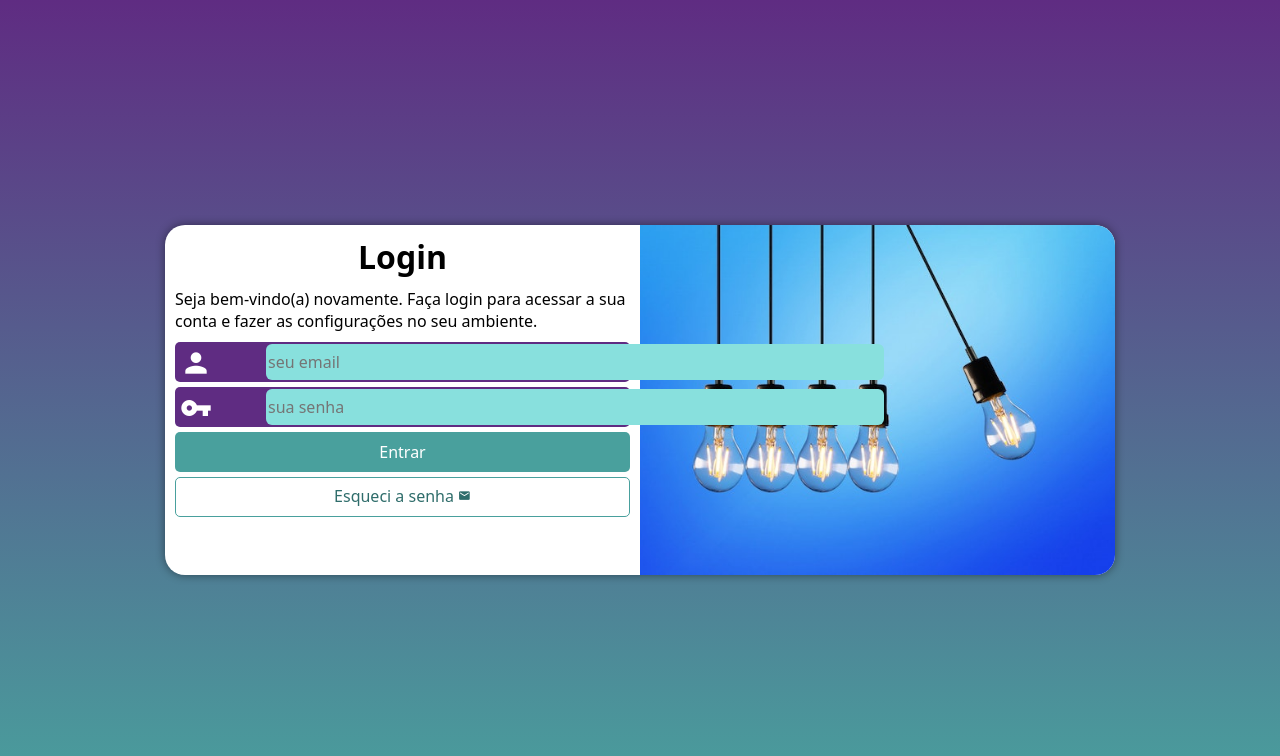
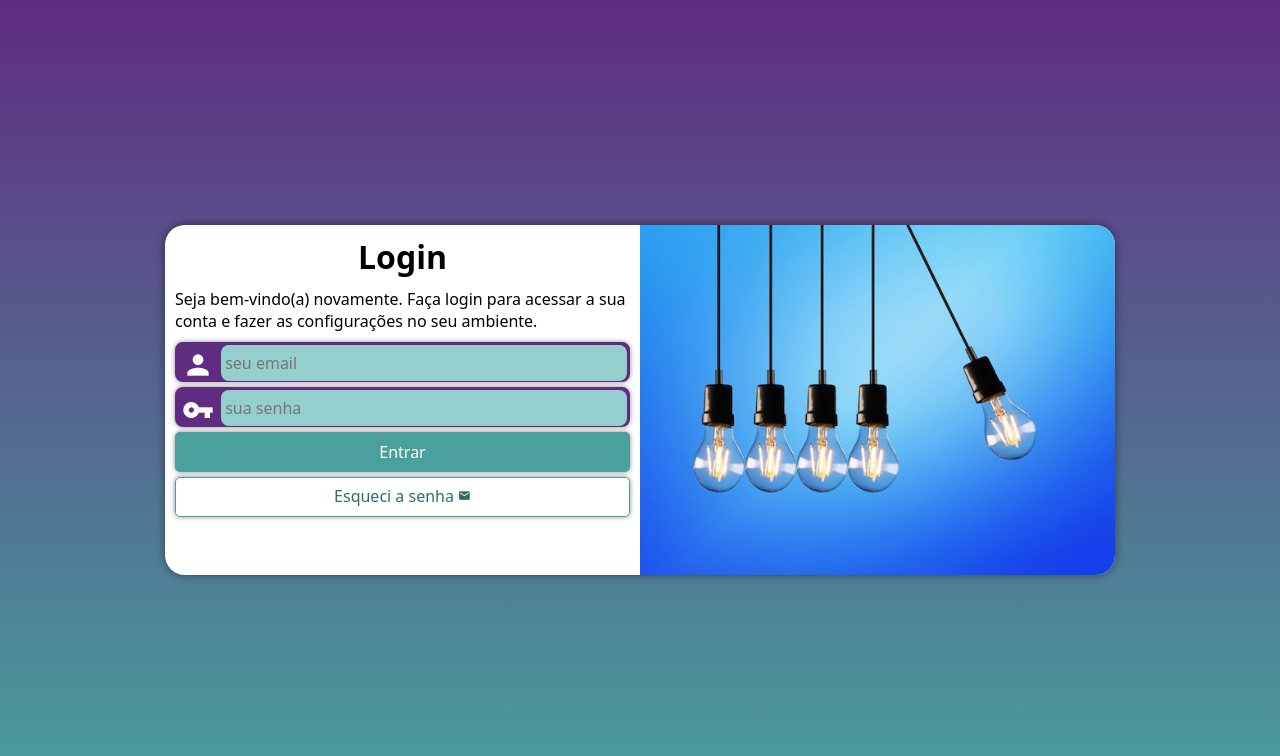
Before and after one commit to Arthur-Schneider/projeto-login, a plain HTML site: page index.html in a window 1280 px wide. Drawn offline with Linux system fonts and the light colour scheme.

Commit message:
Projeto finalizado

```diff
--- a/estilo/style.css
+++ b/estilo/style.css
@@ -25,10 +25,11 @@ main{
     position: relative;
 }
 
+/*Página do login*/
 section#login{
     background-color: white;
     width: 250px;
-    height: 500px;
+    height: 520px;
     position: absolute;
     left: 50%;
     top: 50%;
@@ -40,6 +41,7 @@ section#login{
     transition-timing-function: ease;
 }
 
+/*Foto*/
 section#login > div#foto{
     display: block;
     background-image: url(../imagens/pexels-rodolfo-clix-1036936.jpg);
@@ -49,6 +51,7 @@ section#login > div#foto{
     height: 200px;
 }
 
+/*Formulário*/
 section#login > div#formulario{
     display: block;
     padding: 10px;
@@ -62,13 +65,16 @@ section#login > div#formulario > p{
     margin-bottom: 10px;
 }
 
+/*Inputs*/
 form > div.campo{
     display: block;
     width: 100%;
     height: 40px;
     margin: 5px 0px;
     background-color: #5f2c82;
-    border-radius: 5px;
+    border: 2px solid #5f2c82;
+    border-radius: 8px;
+    box-shadow: 0px 0px 5px rgba(0, 0, 0, 0.445);
 }
 div.campo > label{
     display: none;
@@ -77,21 +83,21 @@ form > div.campo > span{
     font-size: 2em;
     padding: 5px;
     color: white;
-    width: 20%;
+    width: 40px;
 }
 form > div.campo > input{
-    position: absolute;
-    margin-top: 2px;
-    margin-right: 1px;
-    padding: 2px;
-    height: 36px;
-    width: 65%;
-    border-radius: 6px;
+    padding: 4px;
+    height: 100%;
+    width: calc(100% - 44.8px);
+    transform: translateY(-12px);
+    border-radius: 8px;
     border: none;
-    background-color: #88e0dd;
+    background-color: #94cfcd;
     font-size: 1em;
 }
 
+
+/*Botões de Entrar e Esqueci a senha*/
 form > input[type=submit]{
     display: block;
     width: 100%;
@@ -103,6 +109,7 @@ form > input[type=submit]{
     border-radius: 5px;
     margin-top: 5px;
     cursor: pointer;
+    box-shadow: 0px 0px 5px rgba(0, 0, 0, 0.445);
 }
 form > input[type=submit]:hover{
     background-color: #2f6d6b;
@@ -120,6 +127,7 @@ form > a.botao{
     margin-top: 5px;
     padding-top: 7px;
     cursor: pointer;
+    box-shadow: 0px 0px 5px rgba(0, 0, 0, 0.445);
 }
 form > a.botao > span{
     font-size: .8em;
```
